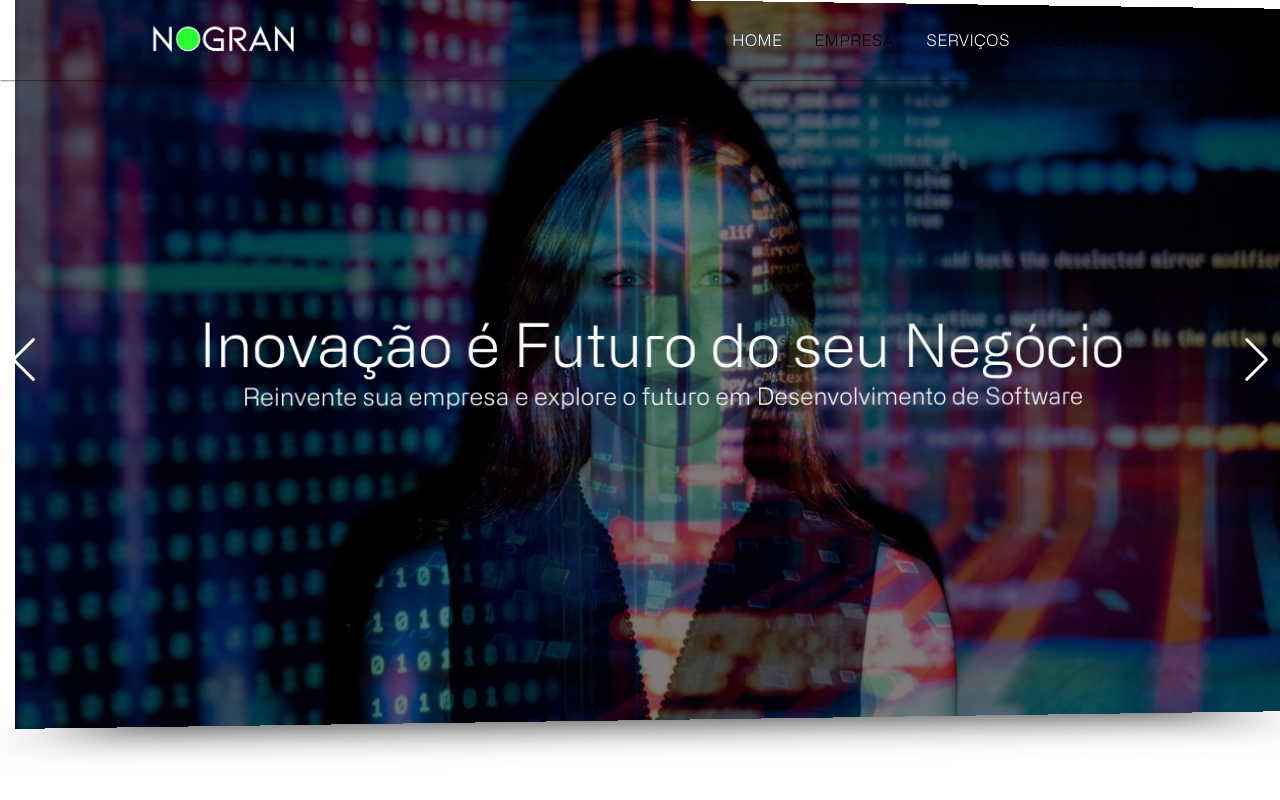
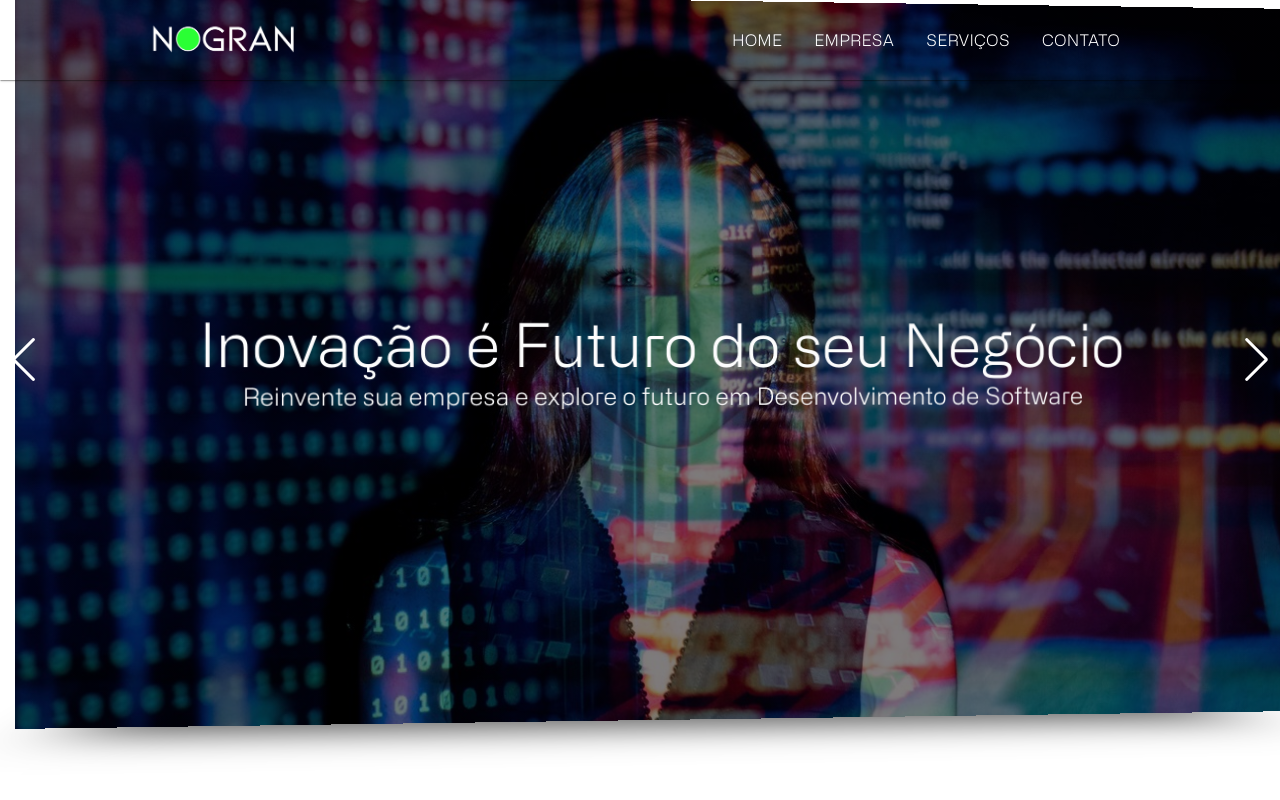
Before and after one commit to nogran/digital.nogran.ui, a React (Create React App) app: page / in a window 1280 px wide. Shown: the top 800 px of the page. Built offline with nearby package versions, Linux system fonts and the light colour scheme.

Commit message:
update useEffects

```diff
--- a/src/components/statics/navbar/Navbar.css
+++ b/src/components/statics/navbar/Navbar.css
@@ -19,7 +19,3 @@
     background-size: 150px;
     background-position: 150px center;
 }
-
-.text-decorator-none{
-    text-decoration: none;
-}
--- a/src/components/statics/navbar/Navbar.tsx
+++ b/src/components/statics/navbar/Navbar.tsx
@@ -4,6 +4,11 @@ import './Navbar.css';
 
 const toolbarStyle = {
     minHeight: '80px',
+};
+
+const linkStyle = {
+    textDecoration: "none",
+    color: 'white'
 };
 
 function Navbar({ acao }: { acao: any }) {
@@ -14,24 +19,26 @@ function Navbar({ acao }: { acao: any }) {
                     <Box display="flex" marginRight={15}>
                         {/* <img src={require('../../../assets/logo-nogran-black.png')}/> */}
 
-                        <Link to='/home' className='text-decorator-none'>
-                            <Box mx={1} p={1} style={{ cursor: "pointer", color: "white" }}>
+                        <Link to='/home' style={linkStyle} className={acao ? 'ativaCor' : 'desativaCor'}>
+                            <Box mx={1} p={1} style={{ cursor: "pointer" }}>
                                 <Typography variant="subtitle1">HOME</Typography>
                             </Box>
                         </Link>
 
-                        <Link to='/empresa' className='text-decorator-none'>
-                            <Box mx={1} p={1} style={{ cursor: "pointer", color: "black" }}>
+                        <Link to='/empresa' style={linkStyle} className={acao ? 'ativaCor' : 'desativaCor'}>
+                            <Box mx={1} p={1} style={{ cursor: "pointer" }}>
                                 <Typography variant="subtitle1">EMPRESA</Typography>
                             </Box>
                         </Link>
 
-                        <Box mx={1} p={1} style={{ cursor: "pointer" }}>
-                            <Typography variant="subtitle1">SERVIÇOS</Typography>
-                        </Box>
+                        <Link to='/servicos' style={linkStyle} className={acao ? 'ativaCor' : 'desativaCor'}>
+                            <Box mx={1} p={1} style={{ cursor: "pointer" }}>
+                                <Typography variant="subtitle1">SERVIÇOS</Typography>
+                            </Box>
+                        </Link>
 
-                        <Link to='/contato' className='text-decorator-none'>
-                            <Box mx={1} p={1} style={{ cursor: "pointer", color: "black" }}>
+                        <Link to='/contato' style={linkStyle} className={acao ? 'ativaCor' : 'desativaCor'}>
+                            <Box mx={1} p={1} style={{ cursor: "pointer" }}>
                                 <Typography variant="subtitle1">CONTATO</Typography>
                             </Box>
                         </Link>
```
